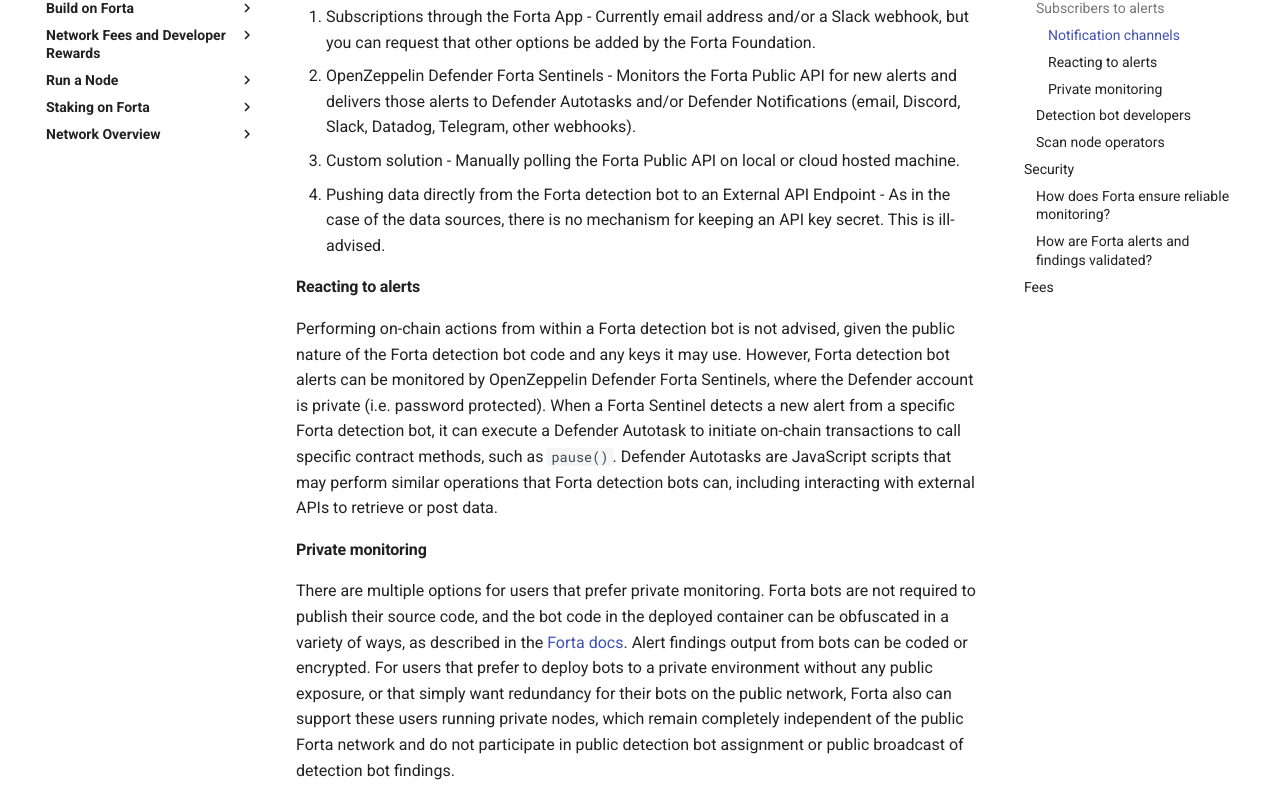
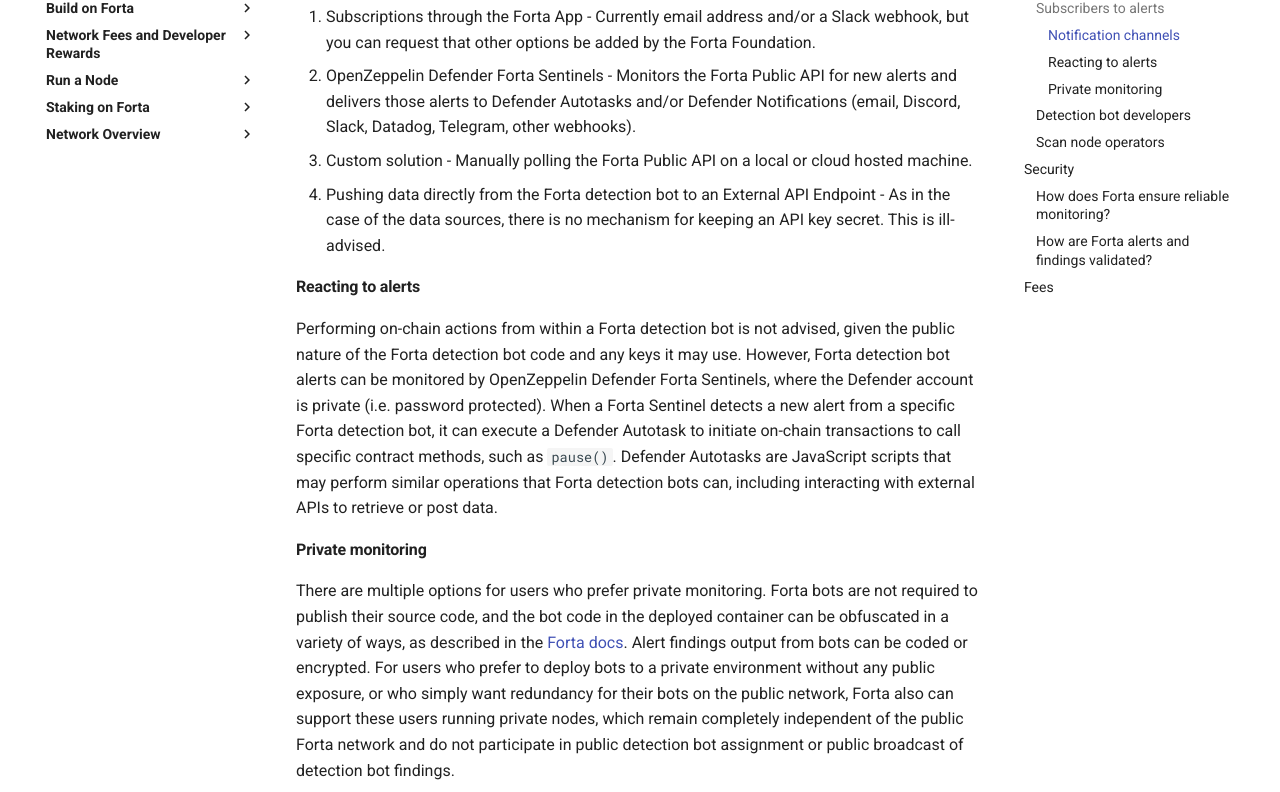
Before and after one commit to forta-network/docs, an MkDocs documentation site: the page built from docs/how-forta-works.md, in a window 1280 px wide and 1400 px high, scrolled down 821 px. Shown: the part 109-901 px from the top of the window. Built offline with MkDocs 1.6.1 and Material for MkDocs 9.7.7, drawn with Linux system fonts in a browser that asks for light colours; some of the changed text lies outside the part shown.

Commit message:
Update How Forta Works doc

```diff
--- a/docs/how-forta-works.md
+++ b/docs/how-forta-works.md
@@ -18,7 +18,7 @@
 
 1. Subscriptions through the Forta App - Currently email address and/or a Slack webhook, but you can request that other options be added by the Forta Foundation.
 2. OpenZeppelin Defender Forta Sentinels - Monitors the Forta Public API for new alerts and delivers those alerts to Defender Autotasks and/or Defender Notifications (email, Discord, Slack, Datadog, Telegram, other webhooks).
-3. Custom solution - Manually polling the Forta Public API on local or cloud hosted machine.
+3. Custom solution - Manually polling the Forta Public API on a local or cloud hosted machine.
 4. Pushing data directly from the Forta detection bot to an External API Endpoint - As in the case of the data sources, there is no mechanism for keeping an API key secret. This is ill-advised.
 
 #### Reacting to alerts
@@ -27,7 +27,7 @@
 
 #### Private monitoring
 
-There are multiple options for users that prefer private monitoring. Forta bots are not required to publish their source code, and the bot code in the deployed container can be obfuscated in a variety of ways, as described in the [Forta docs](https://docs.forta.network/en/latest/private-alerts/). Alert findings output from bots can be coded or encrypted. For users that prefer to deploy bots to a private environment without any public exposure, or that simply want redundancy for their bots on the public network, Forta also can support these users running private nodes, which remain completely independent of the public Forta network and do not participate in public detection bot assignment or public broadcast of detection bot findings.
+There are multiple options for users who prefer private monitoring. Forta bots are not required to publish their source code, and the bot code in the deployed container can be obfuscated in a variety of ways, as described in the [Forta docs](https://docs.forta.network/en/latest/private-alerts/). Alert findings output from bots can be coded or encrypted. For users who prefer to deploy bots to a private environment without any public exposure, or who simply want redundancy for their bots on the public network, Forta also can support these users running private nodes, which remain completely independent of the public Forta network and do not participate in public detection bot assignment or public broadcast of detection bot findings.
 
 ### Detection bot developers
 
```
Also changed, not shown: other parts of docs/how-forta-works.md (+2 -2 lines).
